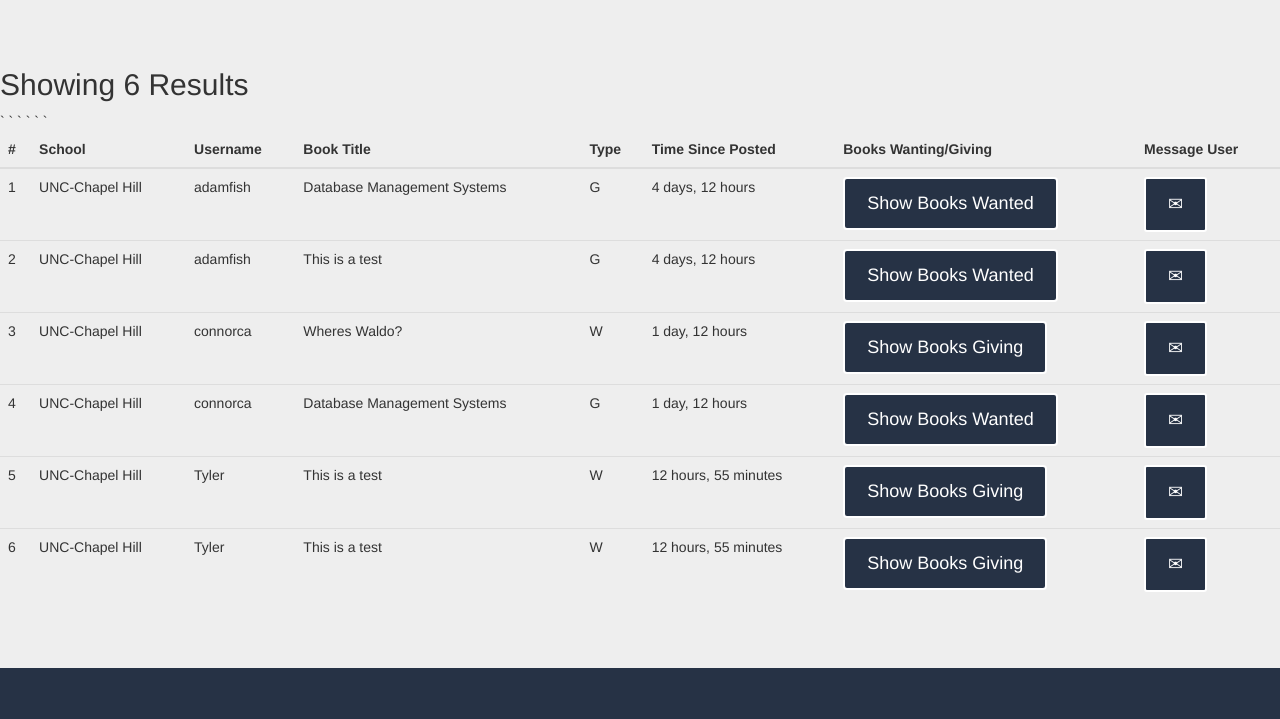
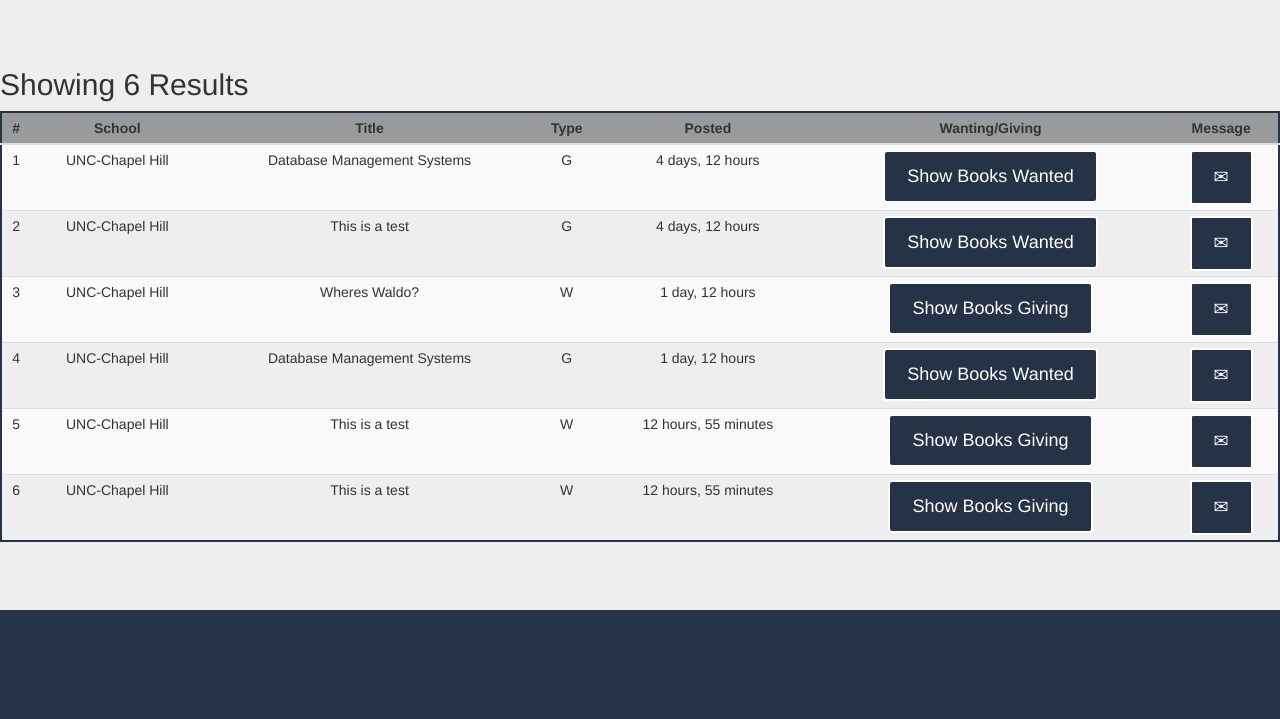
Before and after one commit to adamleighfish/TextbookExchange, a Django app: page /listing_list/ in a window 1280 px wide. Shown: the part 81-800 px from the top of the page. Run offline with Django 3.2, Linux system fonts and the light colour scheme; data comes from the database, SQL or seed files in the repository; both versions use the stored data as it was after the commit; some libraries are stand-ins or nearby versions.

Commit message:
added styling to search page

```diff
--- a/static/css/home.css
+++ b/static/css/home.css
@@ -55,3 +55,28 @@ img {
     cursor: default;
     pointer-events: none;
 }
+table thead tr th{
+    text-align: center;
+    background-color: #999a9b;
+ }
+
+
+table {
+    text-align: center;
+    border: 2px solid #263245 !important;
+}
+
+table thead tr th:nth-child(3){
+    display: none;
+}
+
+table tbody tr td:nth-child(3){
+    display: none;
+}
+
+.dropdown-menu{
+    text-align: center;
+    position: absolute;
+    border: 1px solid #263245;
+    background-color: #f7f8f9;
+}
--- a/templates/home/listing_list.html
+++ b/templates/home/listing_list.html
@@ -3,7 +3,7 @@
 {% block javascript %}
     <script>
         $dropdown = $("#myList");
-        $(".dropdown-toggle").click(function() {
+        $(".dropdown-toggle").click(function () {
             var id = $(this).closest("tr").children().eq(2).text();
             var type = $(this).closest("tr").children().eq(4).text();
             $(this).after($dropdown);
@@ -11,12 +11,12 @@
             $.ajax({
                 url: '/ajax/find_books/',
                 data: {
-                    'userid' : id,
-                    'listingtype' : type
+                    'userid': id,
+                    'listingtype': type
                 },
                 dataType: 'json',
                 success: function (data) {
-                    if (Object.keys(data).length){
+                    if (Object.keys(data).length) {
                         $.each(data, function (i, result) {
                             var bookTitle = result;
                             $('#myList').append('<li role="presentation"><a class="inactiveLink" role="menuitem" tabindex="-1">' + bookTitle + '</a></li>');
@@ -24,7 +24,7 @@
                         });
                     }
                     else {
-                        $('#myList').append('<li role="presentation"><a class="inactiveLink" role="menuitem" tabindex="-1">No Books Found</a></li>');
+                        $('#myList').append('<li role="presentation"><a class="inactiveLink" role="menuitem" tabindex="-1">No books found...</a></li>');
                     }
                 }
 
@@ -36,66 +36,83 @@
 {% endblock %}
 
 {% block content %}
-    <div class ='jumbotron'>
-    {% if result  %}
+    <div class='jumbotron'>
+        {% if result %}
         {% if result.count == 1 %}
             <h2>Showing {{ result.count }} Result</h2>
         {% else %}
             <h2>Showing {{ result.count }} Results</h2>
         {% endif %}
 
-
-        <table class='table table-hover' id = "searchTable">
-
+        <table class='table table-condensed table-striped'>
             <thead>
             <tr>
                 <th>#</th>
                 <th>School</th>
                 <th>Username</th>
-                <th>Book Title</th>
+                <th>Title</th>
                 <th>Type</th>
-                <th>Time Since Posted</th>
-                <th>Books Wanting/Giving</th>
-                <th>Message User</th>
+                <th>Posted</th>
+                <th>Wanting/Giving</th>
+                <th>Message</th>
             </tr>
-
-
-
             </thead>
             <tbody>
             {% for instance in result %}
                 <tr>
-                <td>{{ forloop.counter}}</td>
+                    <td>{{ forloop.counter }}</td>
                     <td>{{ instance.sid.school }} </td>
-                <td>{{ instance.sid.user.username}}</td>
+                    <td>{{ instance.sid.user.username }}</td>
                     <td>{{ instance.bid }} </td>
                     <td>{{ instance.type }} </td>
-                <td>{{ instance.date|timesince}} </td>
+                    <td>{{ instance.date|timesince }} </td>
                     <td class="dropdown">
                         {% if instance.type == 'W' %}
-                    <a class="btn btn-default dropdown-toggle" data-toggle="dropdown" href="#" id="dropdownbutton">Show Books Giving</a>
+                            <a class="btn btn-default dropdown-toggle" data-toggle="dropdown" href="#"
+                               id="dropdownbutton">Show Books Giving</a>
                         {% else %}
-                    <a class="btn btn-default dropdown-toggle" data-toggle="dropdown" href="#" id="dropdownbutton">Show Books Wanted</a>
-                    {%  endif %}
+                            <a class="btn btn-default dropdown-toggle" data-toggle="dropdown" href="#"
+                               id="dropdownbutton">Show Books Wanted</a>
+                        {% endif %}
                     </td>
 
 
                     <td>
-                    <a href="/messages/write/{{ instance.sid.user.username }} "><button type="button" class = "btn btn-default btn-sm">
+                        <a href="/messages/write/{{ instance.sid.user.username }} ">
+                            <button type="button" class="btn btn-default btn-sm">
                                 <span class="glypicon glyphicon-envelope"></span>
                             </button>
                         </a>
                     </td>
                 </tr>
-`
+
             {% endfor %}
             </tbody>
-
         </table>
+        {% if is_paginated %}
+            <ul class="pagination">
+                {% if page_obj.has_previous %}
+                    <li><a href="?page={{ page_obj.previous_page_number }}">&laquo;</a></li>
+                {% else %}
+                    <li class="disabled"><span>&laquo;</span></li>
+                {% endif %}
+                {% for i in paginator.page_range %}
+                    {% if page_obj.number == i %}
+                        <li class="active"><span>{{ i }} <span class="sr-only">(current)</span></span></li>
+                    {% else %}
+                        <li><a href="?page={{ i }}">{{ i }}</a></li>
+                    {% endif %}
+                {% endfor %}
+                {% if page_obj.has_next %}
+                    <li><a href="?page={{ page_obj.next_page_number }}">&raquo;</a></li>
+                {% else %}
+                    <li class="disabled"><span>&raquo;</span></li>
+                {% endif %}
+            </ul>
+        {% endif %}
+        {% endif %}
+        <ul class="dropdown-menu" id="myList" role="menu" aria-labelledby="dropdownbutton"></ul>
     </div>
-        <ul class="dropdown-menu" id="myList" role="menu" aria-labelledby="dropdownbutton"></ul>
-    {% endif %}
-
 
 {% endblock %}
 </body>
```
Also changed, not shown: db.sqlite3. Lines whose indentation alone changed are shown as unchanged.
